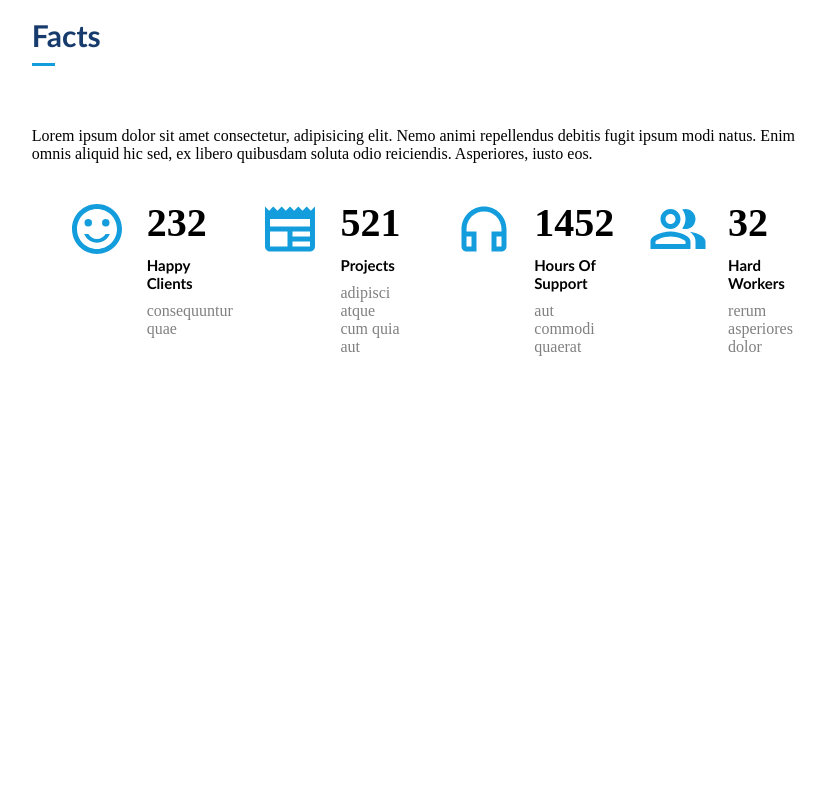
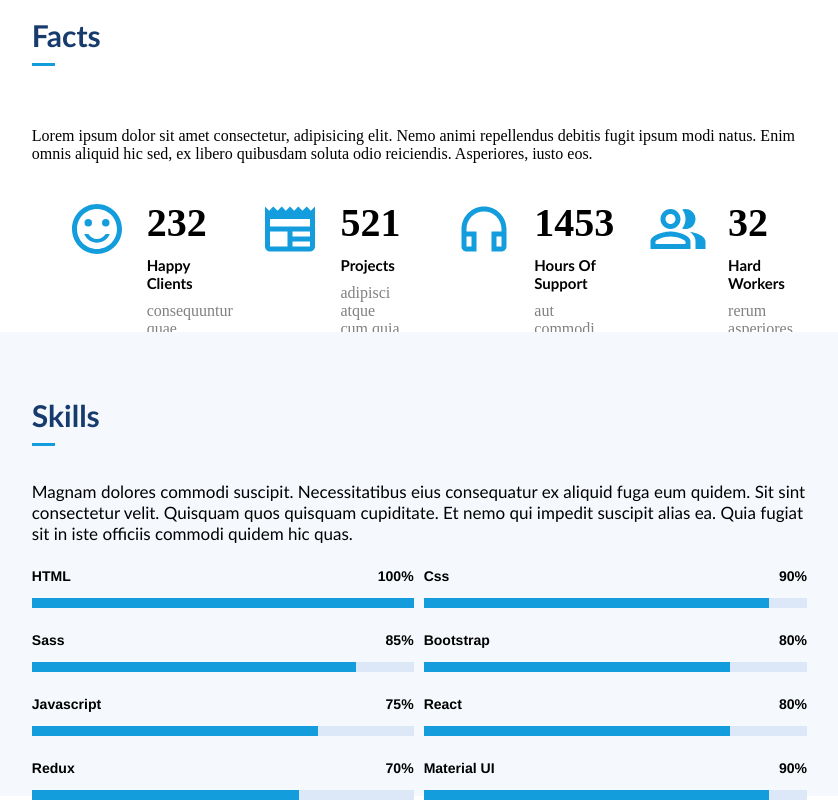
Before and after one commit to MamaraimovDavron/react-animation, a React (Create React App) app: page / in a window 1280 px wide. Shown: the part 1468-2268 px from the top of the page, without its empty margins (323-1161 px from the left). Before the commit the page ends 1824 px from the top, so only its background shows below. Built offline with nearby package versions, Linux system fonts and the light colour scheme.

Commit message:
Skill finished

```diff
--- /dev/null
+++ b/src/components/Right/Skill.js
@@ -0,0 +1,102 @@
+import React from "react";
+import styled from "styled-components";
+
+const Container = styled.div`
+  display: flex;
+  height: 48vh;
+  flex-direction: column;
+  padding: 40px 150px;
+  gap: 10px;
+  background-color: #f5f8fd;
+  div {
+    h2 {
+      font-size: 30px;
+      width: 3%;
+      font-family: "Gill Sans", "Gill Sans MT", Calibri, "Trebuchet MS",
+        sans-serif;
+      color: #173b6c;
+      border-bottom: 3px solid #149ddd;
+      padding-bottom: 10px;
+    }
+  }
+
+  p {
+    padding: 0;
+    margin: 0;
+    font-family: "Trebuchet MS", "Lucida Sans Unicode", "Lucida Grande",
+      "Lucida Sans", Arial, sans-serif;
+    font-size: 17px;
+  }
+
+  .grid {
+    display: grid;
+    grid-template-columns: auto auto;
+    font-size: 12px;
+    gap: 10px;
+    font-family: "Franklin Gothic Medium", "Arial Narrow", Arial, sans-serif;
+    .item {
+      .item-top {
+        display: flex;
+        flex-direction: row;
+        justify-content: space-between;
+      }
+
+      .item-bottom {
+        background-color: #dce8f8;
+        width: 100%;
+        height: 10px;
+        .box {
+          height: 10px;
+          background-color: #149ddd;
+        }
+      }
+    }
+  }
+`;
+
+const data = [
+  { programming: "HTML", percent: 100 },
+  { programming: "Css", percent: 90 },
+  { programming: "Sass", percent: 85 },
+  { programming: "Bootstrap", percent: 80 },
+  { programming: "Javascript", percent: 75 },
+  { programming: "React", percent: 80 },
+  { programming: "Redux", percent: 70 },
+  { programming: "Material UI", percent: 90 },
+];
+
+const Skill = () => {
+  return (
+    <Container>
+      <div>
+        <h2>Skills</h2>
+      </div>
+      <p>
+        Magnam dolores commodi suscipit. Necessitatibus eius consequatur ex
+        aliquid fuga eum quidem. Sit sint consectetur velit. Quisquam quos
+        quisquam cupiditate. Et nemo qui impedit suscipit alias ea. Quia fugiat
+        sit in iste officiis commodi quidem hic quas.
+      </p>
+      <div className="grid">
+        {data.map((item) => {
+          return (
+            <div className="item">
+              <div className="item-top">
+                <h3>{item.programming}</h3>
+                <h3>{item.percent}%</h3>
+              </div>
+              <div className="item-bottom">
+                <div
+                  className="box"
+                  style={{ width: `${item.percent}%` }}
+                ></div>
+              </div>
+            </div>
+          );
+        })}
+      </div>
+    </Container>
+  );
+};
+
+export default Skill;
--- a/src/components/Right/index.js
+++ b/src/components/Right/index.js
@@ -3,6 +3,7 @@ import styled from "styled-components";
 import { useTypewriter, Cursor } from "react-simple-typewriter";
 import About from "./About";
 import Fact from "./Fact";
+import Skill from "./Skill";
 
 const Container = styled.div`
   width: 84%;
@@ -66,6 +67,7 @@ const Right = () => {
       </Background>
       <About />
       <Fact />
+      <Skill />
     </Container>
   );
 };
```
